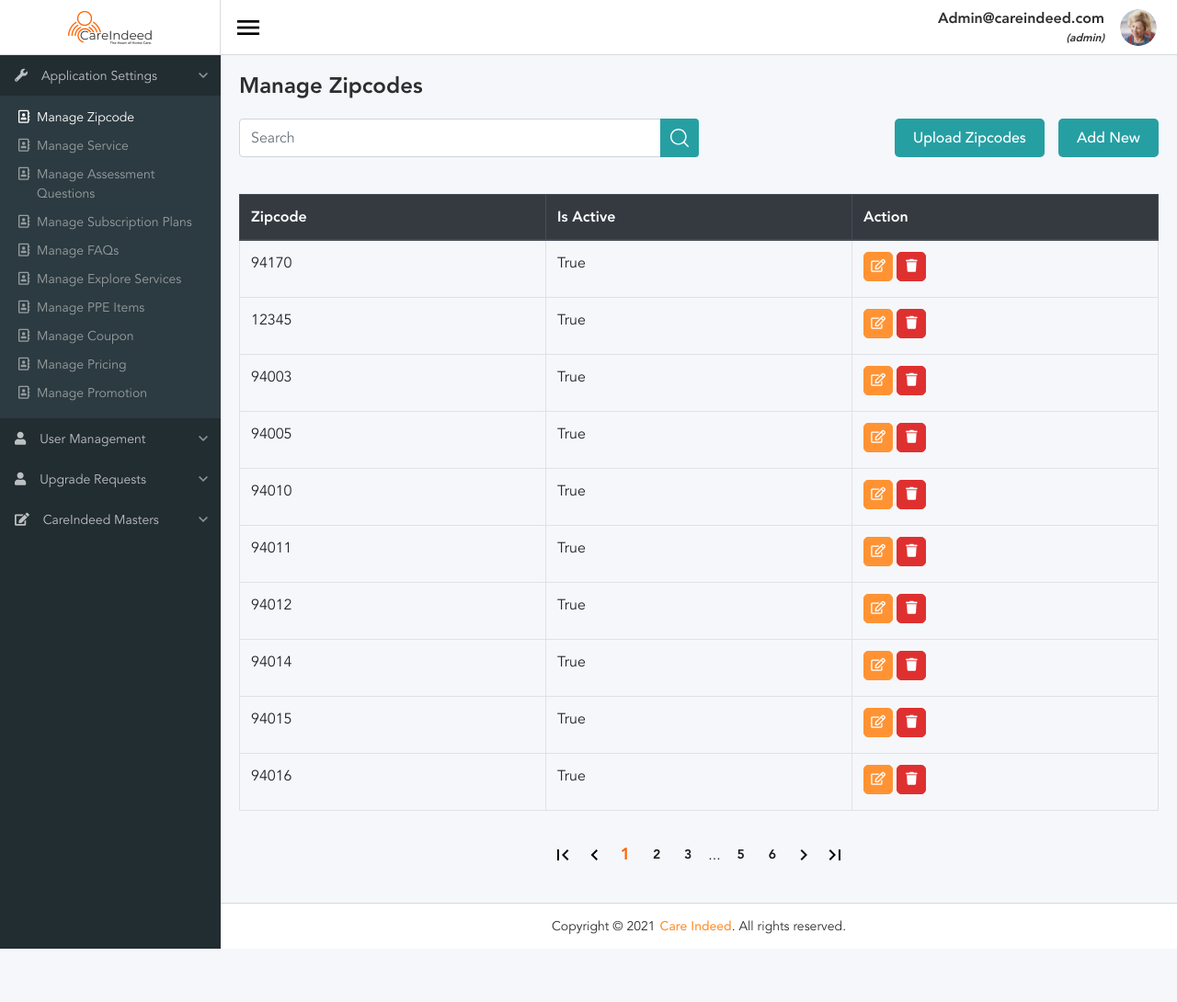
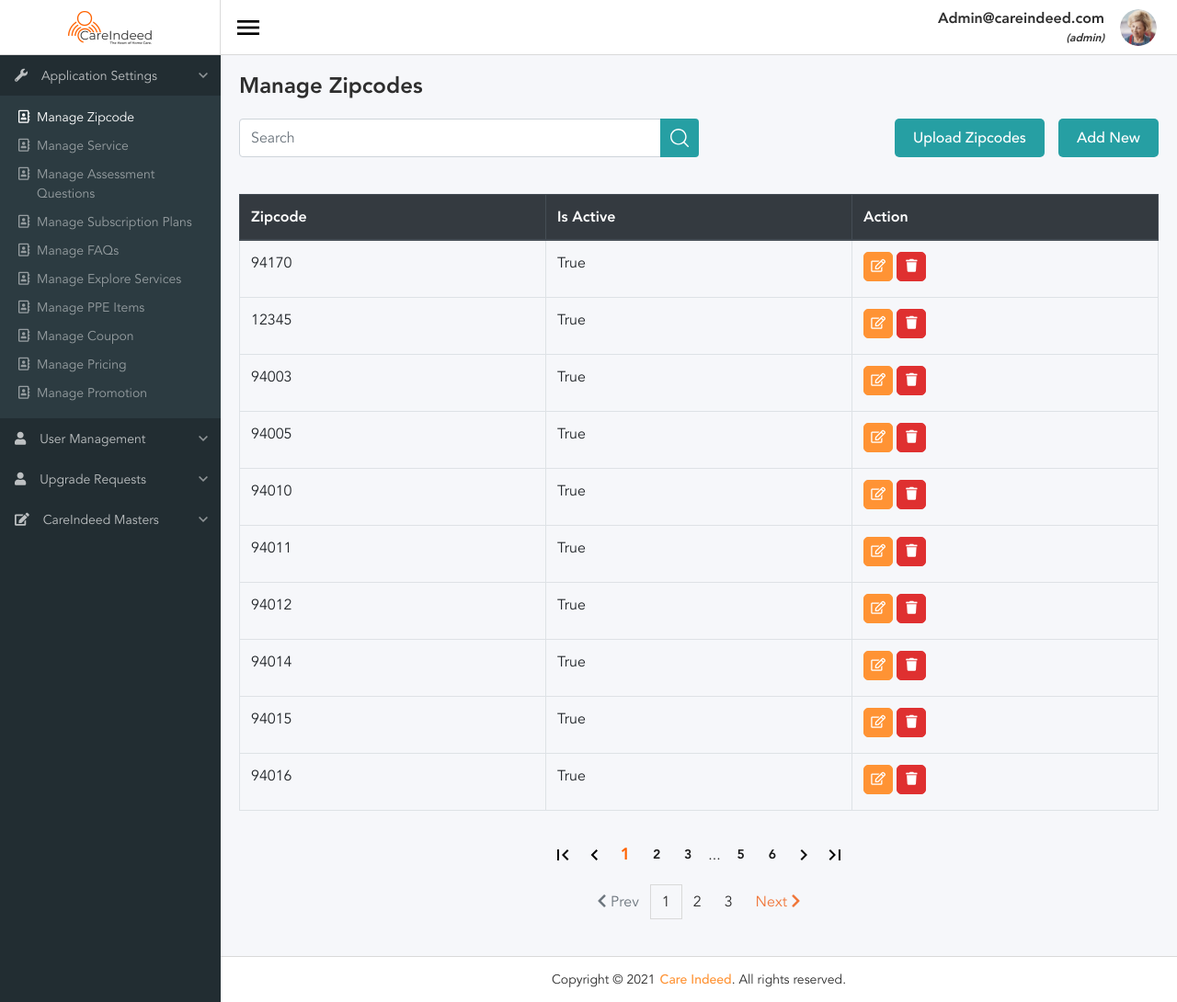
Before and after one commit to IraMonasteretska/CI-AdminPanel, a plain HTML site: page manage-zipcode.html in a window 1280 px wide. Shown: the whole page at 92% size. Before the commit the page ends 1032 px from the top, so only its background shows below. Drawn offline with Linux system fonts and the light colour scheme.

Commit message:
pagination update

```diff
--- a/css/common.css
+++ b/css/common.css
@@ -2021,6 +2021,81 @@ header.header {
     display: block;
 }
 
+/* pagination new */
+
+
+.pagination.pagination__box ul li:first-child {
+    margin-right: auto;
+    text-transform: uppercase;
+    font-size: 14px;
+    font-family: "Avenir-Heavy";
+}
+
+.pagination.pagination__box ul li:last-child {
+    margin-left: auto;
+    text-transform: uppercase;
+    font-size: 14px;
+    font-family: "Avenir-Heavy";
+}
+
+.pagination.pagination__box .page-link {
+    color: #2e2e2e;
+    border-color: transparent;
+}
+
+.pagination.pagination__box .page-item.disabled .page-link {
+    color: #6c757d;
+    pointer-events: none;
+    cursor: auto;
+    background-color: #fff;
+    border-color: #dee2e6;
+}
+
+.pagination.pagination__box .page-link,
+.pagination.pagination__box .page-item.disabled .page-link {
+    border-color: transparent;
+    background-color: transparent;
+}
+
+
+.pagination.pagination__box .page-item.active .page-link {
+    color: #2e2e2e;
+    background-color: transparent;
+    border-color: #d9d9d9;
+}
+
+
+.pagination.pagination__box .page-item.active .page-link {
+    color: #2e2e2e;
+    background-color: transparent;
+    border-color: #d9d9d9;
+}
+
+.sr-only {
+    border: 0;
+    clip: rect(0, 0, 0, 0);
+    height: 1px;
+    margin: -1px;
+    overflow: hidden;
+    padding: 0;
+    position: absolute;
+    width: 1px;
+}
+
+.pagination.pagination__box .page-link:hover {
+    border-color: #d9d9d9;
+}
+
+.pagination.pagination__box li:last-child a {
+    color: #f07639;
+}
+
+
+
+
+
+
+
 
 
 
--- a/manage-zipcode.html
+++ b/manage-zipcode.html
@@ -457,6 +457,30 @@
                                 </li>
                             </ul>
                         </div>
+                        <nav class="custom-pagination">
+                            <ul class="pagination pagination__box">
+                                <li class="page-item disabled">
+                                    <a aria-label="Previous" href="JavaScript:void(0);" class="page-link"
+                                        data-pageindex="0"><i class="fas fa-chevron-left" aria-hidden="true"></i>
+                                        Prev</a>
+                                </li>
+                                <li class="page-item active">
+                                    <a href="JavaScript:void(0);" class="page-link" data-pageindex="1">1 <span
+                                            class="sr-only">(current)</span></a>
+                                </li>
+                                <li>
+                                    <a href="JavaScript:void(0);" class="page-link" data-pageindex="2">2</a>
+                                </li>
+                                <li>
+                                    <a href="JavaScript:void(0);" class="page-link" data-pageindex="3">3</a>
+                                </li>
+                                <li class="page-item ">
+                                    <a aria-label="Next" class="page-link" href="JavaScript:void(0)"
+                                        data-pageindex="2">Next
+                                        <i class="fas fa-chevron-right" aria-hidden="true"></i></a>
+                                </li>
+                            </ul>
+                        </nav>
                     </div>
                 </div>
                 <div class="footline">
```
